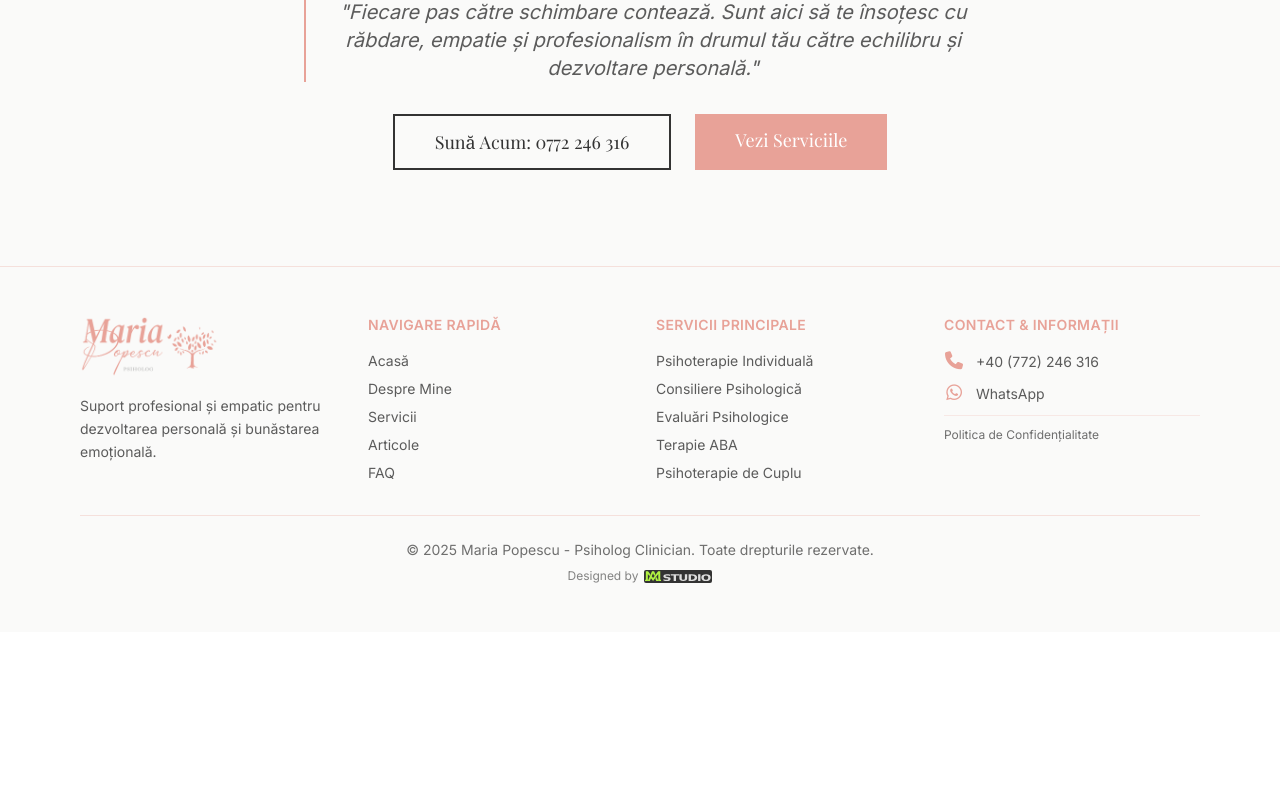
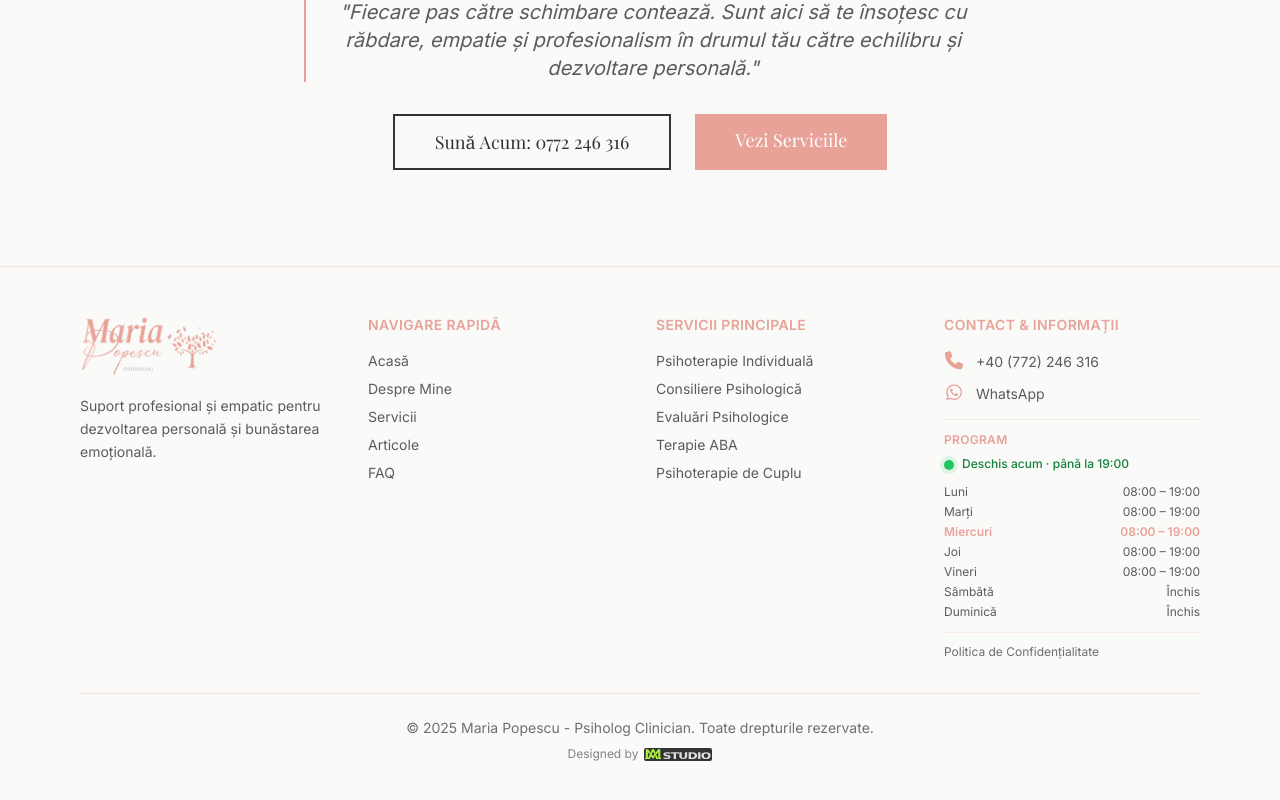
Before and after one commit to ZaZza402/maria-popescu, a React (Vite) app: page /despre in a window 1280 px wide. Shown: the part 3104-3904 px from the top of the page. Before the commit the page ends 3736 px from the top, so only its background shows below. Built offline with nearby package versions, Linux system fonts and the light colour scheme; a web font is replaced by a local one.

Commit message:
added opening hours and live open/close ticker

```diff
--- a/src/components/Footer.tsx
+++ b/src/components/Footer.tsx
@@ -1,4 +1,5 @@
 import { Link } from "react-router-dom";
+import OpeningHours from "./OpeningHours";
 
 /*
  * Footer Brand Section CSS Variables for Size Control:
@@ -135,6 +136,9 @@ const Footer = () => {
                   </span>
                 </a>
               </li>
+              <li>
+                <OpeningHours />
+              </li>
               <li className="mt-4 pt-2 border-t border-brand-accent/20">
                 <Link
                   to="/privacy"
--- /dev/null
+++ b/src/components/OpeningHours.tsx
@@ -0,0 +1,114 @@
+import { useEffect, useState } from "react";
+
+const TIMEZONE = "Europe/Bucharest";
+const OPEN_MIN = 8 * 60;
+const CLOSE_MIN = 19 * 60;
+
+// Index = JS weekday (0 = Sunday)
+const DAYS = [
+  { label: "Duminică", open: false },
+  { label: "Luni", open: true },
+  { label: "Marți", open: true },
+  { label: "Miercuri", open: true },
+  { label: "Joi", open: true },
+  { label: "Vineri", open: true },
+  { label: "Sâmbătă", open: false },
+];
+
+const WEEKDAY_INDEX: Record<string, number> = {
+  Sun: 0,
+  Mon: 1,
+  Tue: 2,
+  Wed: 3,
+  Thu: 4,
+  Fri: 5,
+  Sat: 6,
+};
+
+const getClinicTime = (date: Date) => {
+  const parts = new Intl.DateTimeFormat("en-GB", {
+    timeZone: TIMEZONE,
+    weekday: "short",
+    hour: "2-digit",
+    minute: "2-digit",
+    hourCycle: "h23",
+  }).formatToParts(date);
+  const get = (type: string) => parts.find((p) => p.type === type)?.value ?? "0";
+  return {
+    day: WEEKDAY_INDEX[get("weekday")] ?? 0,
+    minutes: parseInt(get("hour"), 10) * 60 + parseInt(get("minute"), 10),
+  };
+};
+
+const getStatus = (date: Date) => {
+  const { day, minutes } = getClinicTime(date);
+  if (DAYS[day].open && minutes >= OPEN_MIN && minutes < CLOSE_MIN) {
+    return { isOpen: true, text: "Deschis acum · până la 19:00", day };
+  }
+  // Find next opening day
+  let offset = DAYS[day].open && minutes < OPEN_MIN ? 0 : 1;
+  while (!DAYS[(day + offset) % 7].open) offset++;
+  const nextDay = (day + offset) % 7;
+  const when =
+    offset === 0
+      ? "azi"
+      : offset === 1
+        ? "mâine"
+        : DAYS[nextDay].label.toLowerCase();
+  return { isOpen: false, text: `Închis · se deschide ${when} la 08:00`, day };
+};
+
+const OpeningHours = () => {
+  const [now, setNow] = useState(() => new Date());
+
+  useEffect(() => {
+    const id = setInterval(() => setNow(new Date()), 30_000);
+    return () => clearInterval(id);
+  }, []);
+
+  const status = getStatus(now);
+
+  return (
+    <div className="mt-4 pt-3 border-t border-brand-accent/20">
+      <h5 className="font-semibold text-brand-primary mb-2 text-xs uppercase tracking-wide">
+        Program
+      </h5>
+      <div
+        className="flex items-start gap-2 mb-3 text-xs font-medium"
+        role="status"
+        aria-live="polite"
+      >
+        <span className="relative flex h-2.5 w-2.5 mt-1 flex-none">
+          {status.isOpen && (
+            <span className="absolute inline-flex h-full w-full animate-ping rounded-full bg-green-500 opacity-60"></span>
+          )}
+          <span
+            className={`relative inline-flex h-2.5 w-2.5 rounded-full ${
+              status.isOpen ? "bg-green-500" : "bg-red-500"
+            }`}
+          ></span>
+        </span>
+        <span className={status.isOpen ? "text-green-700" : "text-red-700"}>
+          {status.text}
+        </span>
+      </div>
+      <ul className="space-y-1 text-xs">
+        {[1, 2, 3, 4, 5, 6, 0].map((d) => (
+          <li
+            key={d}
+            className={`flex justify-between gap-4 ${
+              d === status.day
+                ? "font-semibold text-brand-primary"
+                : "text-brand-text/80"
+            }`}
+          >
+            <span>{DAYS[d].label}</span>
+            <span>{DAYS[d].open ? "08:00 – 19:00" : "Închis"}</span>
+          </li>
+        ))}
+      </ul>
+    </div>
+  );
+};
+
+export default OpeningHours;
--- a/src/components/PageSchema.tsx
+++ b/src/components/PageSchema.tsx
@@ -26,11 +26,11 @@ export function PageSchema({
     const breadcrumbSchema = {
       "@context": "https://schema.org",
       "@type": "BreadcrumbList",
-      "itemListElement": breadcrumbs.map((item, index) => ({
+      itemListElement: breadcrumbs.map((item, index) => ({
         "@type": "ListItem",
-        "position": index + 1,
-        "name": item.name,
-        "item": item.url,
+        position: index + 1,
+        name: item.name,
+        item: item.url,
       })),
     };
 
@@ -42,9 +42,9 @@ export function PageSchema({
       schemas.push({
         "@context": "https://schema.org",
         "@type": type,
-        "name": title || document.title,
-        "description": description || "",
-        "url": `https://www.popescumaria.ro${location.pathname}`,
+        name: title || document.title,
+        description: description || "",
+        url: `https://www.popescumaria.ro${location.pathname}`,
       });
     }
 
@@ -62,7 +62,7 @@ export function PageSchema({
 
     // Cleanup on unmount
     return () => {
-      scriptIds.forEach(id => {
+      scriptIds.forEach((id) => {
         const oldScript = document.getElementById(id);
         if (oldScript) document.head.removeChild(oldScript);
       });
@@ -87,12 +87,12 @@ export function FAQSchema({ faqs }: FAQSchemaProps) {
     const faqSchema = {
       "@context": "https://schema.org",
       "@type": "FAQPage",
-      "mainEntity": faqs.map((faq) => ({
+      mainEntity: faqs.map((faq) => ({
         "@type": "Question",
-        "name": faq.question,
-        "acceptedAnswer": {
+        name: faq.question,
+        acceptedAnswer: {
           "@type": "Answer",
-          "text": faq.answer,
+          text: faq.answer,
         },
       })),
     };
```
